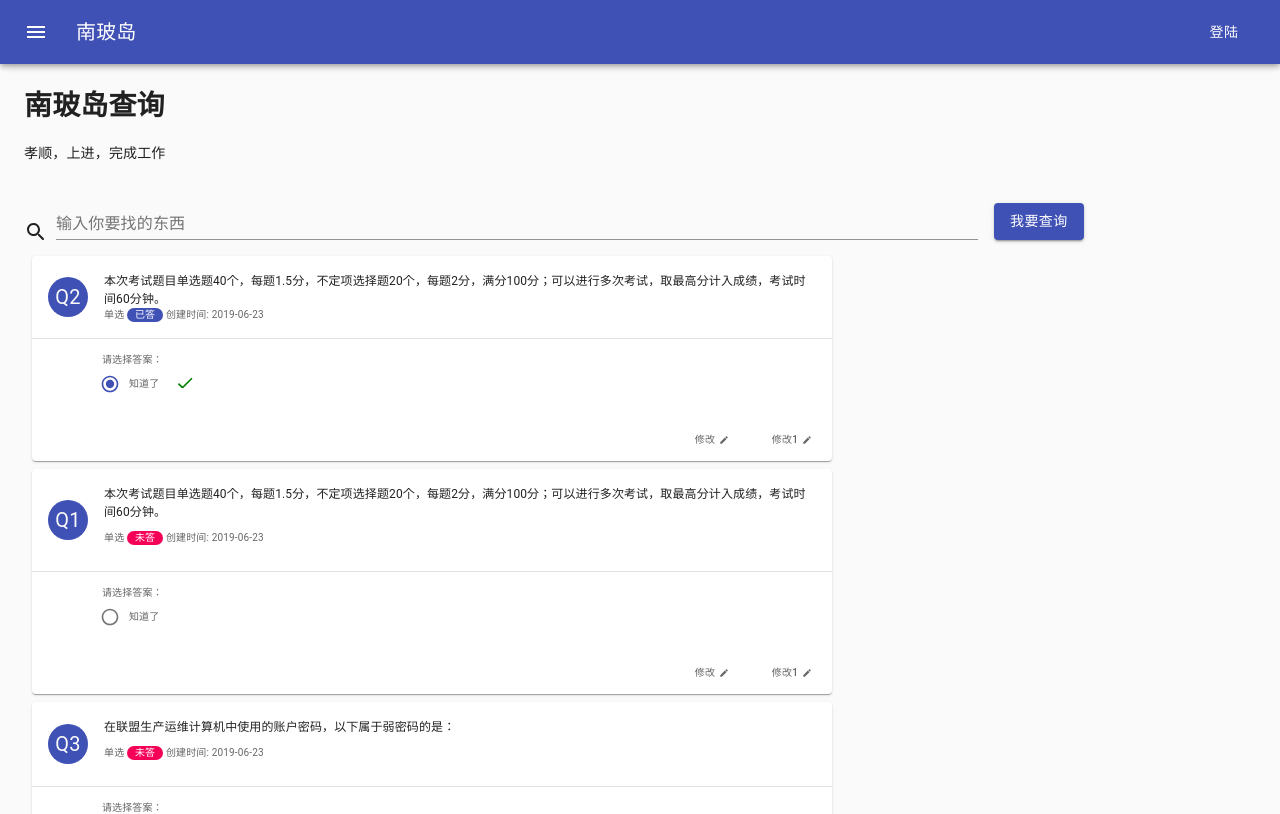
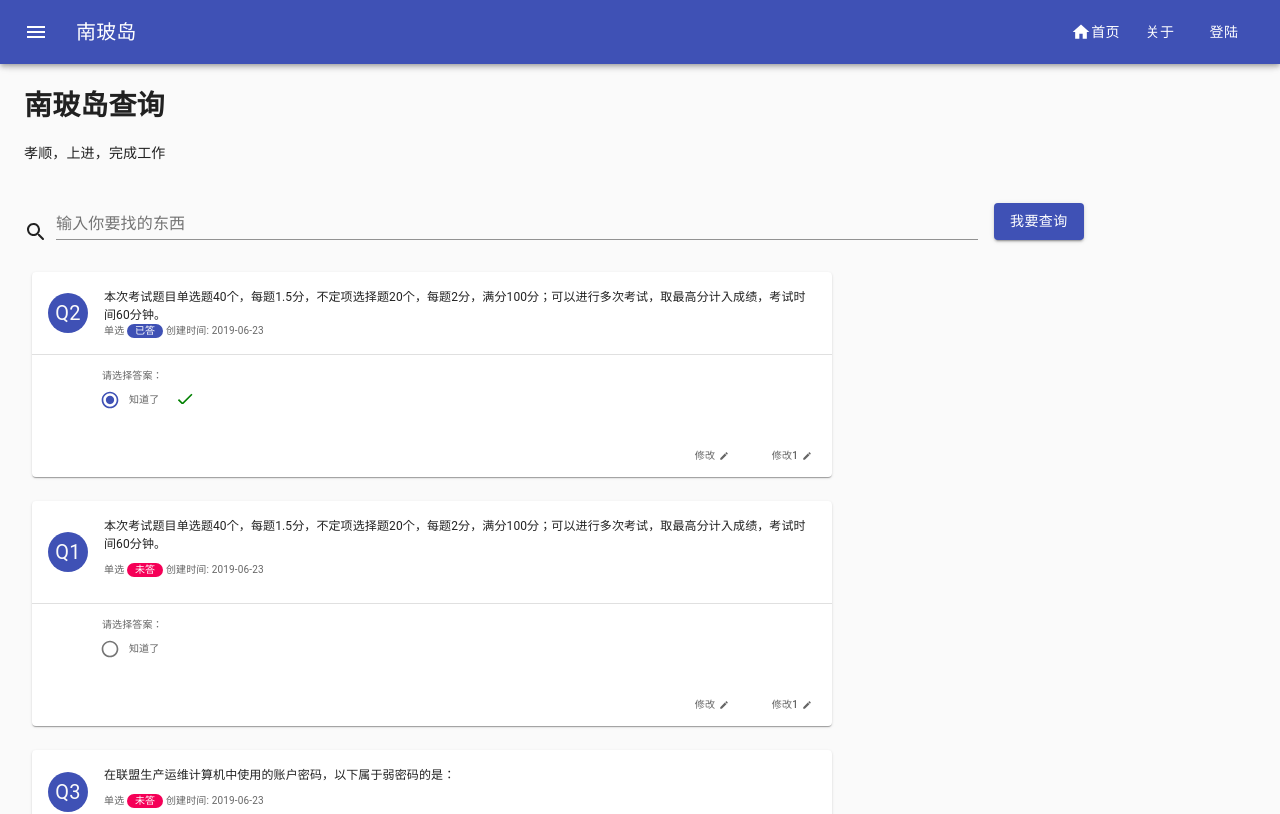
Before and after one commit to Mainzxq/testing-front, a React (Create React App) app: page / in a window 1280 px wide. Shown: the top 814 px of the page. Built offline with nearby package versions, Linux system fonts and the light colour scheme.

Commit message:
part of question modify was finished

```diff
--- a/package.json
+++ b/package.json
@@ -10,6 +10,7 @@
     "react-dom": "^16.8.6",
     "react-router-dom": "^5.0.1",
     "react-scripts": "3.0.1",
+    "react-transition-group": "^4.2.1",
     "typeface-noto-sans-sc": "0.0.71",
     "uuid": "^3.3.2"
   },
--- a/src/App.js
+++ b/src/App.js
@@ -15,7 +15,7 @@ const App = () => {
         <Fragment>
           <CssBaseline />
           <Navbar />
-          <div style={{ fontFamily: "Noto Sans sc", marginTop: 8 }}>
+          <div style={{ fontFamily: "Noto Sans sc", marginTop: 16 }}>
             <Switch>
               <Route exact path="/" component={Home} />
               <Route exact path="/about" component={About} />
--- a/src/components/layout/Navbar.js
+++ b/src/components/layout/Navbar.js
@@ -6,6 +6,7 @@ import Typography from "@material-ui/core/Typography";
 import Button from "@material-ui/core/Button";
 import IconButton from "@material-ui/core/IconButton";
 import MenuIcon from "@material-ui/icons/Menu";
+import {Home} from '@material-ui/icons'
 
 const useStyles = makeStyles(theme => ({
   root: {
@@ -40,6 +41,13 @@ const Navbar = () => {
             {/* <AllInbox /> */}
             南玻岛
           </Typography>
+          <Button color="inherit" href="/" >
+            <Home fontSize="small" />
+            首页
+          </Button>
+          <Button color="inherit" href="/about">
+            关于
+          </Button>
           <Button color="inherit">登陆</Button>
         </ToolBar>
       </AppBar>
--- a/src/components/pages/Home.js
+++ b/src/components/pages/Home.js
@@ -14,6 +14,7 @@ const userStyles = makeStyles(theme => ({
   container: {
     display: "flex",
     flexWrap: "wrap"
+
   },
   button: {
     margin: theme.spacing(1),
@@ -41,7 +42,6 @@ const Home = () => {
 
   const handleChange = name => event => {
     setValues({ ...values, [name]: event.target.value });
-    console.log(event.target.value);
   };
 
   return (
--- a/src/components/question/QuestionItem.js
+++ b/src/components/question/QuestionItem.js
@@ -1,4 +1,4 @@
-import React, {useContext} from "react";
+import React, { useContext } from "react";
 import {
   Check,
   Edit,
@@ -22,12 +22,13 @@ import {
 } from "@material-ui/core";
 import { indigo } from "@material-ui/core/colors";
 import { makeStyles } from "@material-ui/core/styles";
-import QuestionContext from '../../context/question/questionContext'
+import QuestionContext from "../../context/question/questionContext";
 
 const useSytles = makeStyles(theme => ({
   card: {
     maxWidth: 800,
-    margin: theme.spacing(1)
+    margin: theme.spacing(1),
+    marginTop: theme.spacing(3)
   },
   media: {
     height: 0,
@@ -60,8 +61,8 @@ const useSytles = makeStyles(theme => ({
 }));
 
 const QuestionItem = ({ props }) => {
-  const questionContext = useContext(QuestionContext)
-  const {deleteQuestion, updateQuestion} = questionContext
+  const questionContext = useContext(QuestionContext);
+  const { deleteQuestion, updateQuestion } = questionContext;
   const { answered, id, type, title, craeteDate, options } = props;
   const classes = useSytles();
   const [optionsa, setOptionsa] = React.useState(options);
@@ -80,7 +81,11 @@ const QuestionItem = ({ props }) => {
   };
 
   const handleUpdateClick = () => {
-    updateQuestion(props)
+    updateQuestion(props);
+  };
+
+  const handleDeleteClick = () => {
+    deleteQuestion(id);
   };
   return (
     <Card className={classes.card}>
@@ -188,6 +193,7 @@ const QuestionItem = ({ props }) => {
           size="small"
           style={{ height: 26, width: 40, margin: 8 }}
           className={classes.normal}
+          onClick={handleDeleteClick}
         >
           修改1
           <Edit fontSize="small" style={{ fontSize: 14, paddingLeft: 4 }} />
--- a/src/context/question/QuestionState.js
+++ b/src/context/question/QuestionState.js
@@ -10,6 +10,7 @@ import {
   SEARCH_QUESTION_BY_TYPE,
   UPDATE_QUESTION
 } from "../types";
+
 
 const QuestionState = props => {
   const initialState = {
@@ -102,9 +103,14 @@ const QuestionState = props => {
   };
 
   const deleteQuestion = id => {
-
+    dispatch({type: DELETE_QUESTION, payload: id})
   }
 
+  const createQuestion = question => {
+    const id = uuid.v4()
+    question.id = "q" + state.questions.length() + id
+    dispatch({type: CREATE_QUESTION, payload: question})
+  }
   // create question
   // delete question
 
--- a/src/context/question/questionReducer.js
+++ b/src/context/question/questionReducer.js
@@ -14,13 +14,18 @@ export default (state, action) => {
       newQuestions.map(que => {
         if (action.payload.id === que.id) {
           que = action.payload;
-          console.log(que);
         }
       });
       return {
         ...state,
         questions: newQuestions
       };
+
+    case DELETE_QUESTION:
+      return {
+        ...state,
+        questions: state.questions.filter(item => item.id !== action.payload)
+      };
     default:
       return state;
   }
```
Also changed, not shown: src/components/question/createQuestion.js (added), 1 other file (tests, documents, lock files or other folders).
